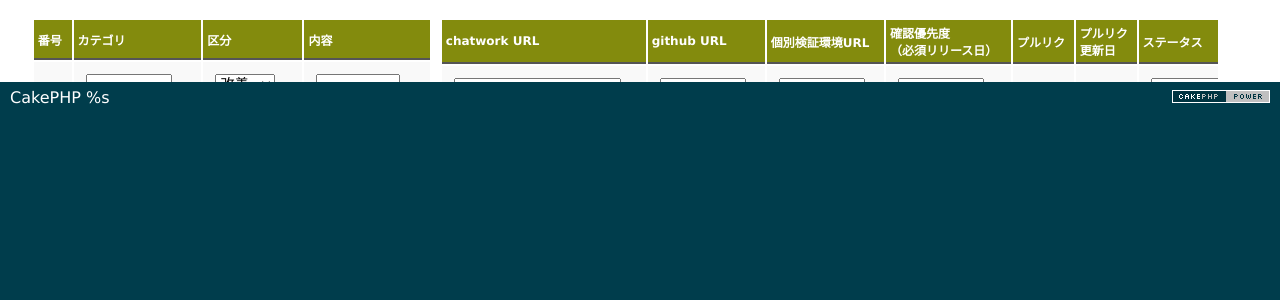
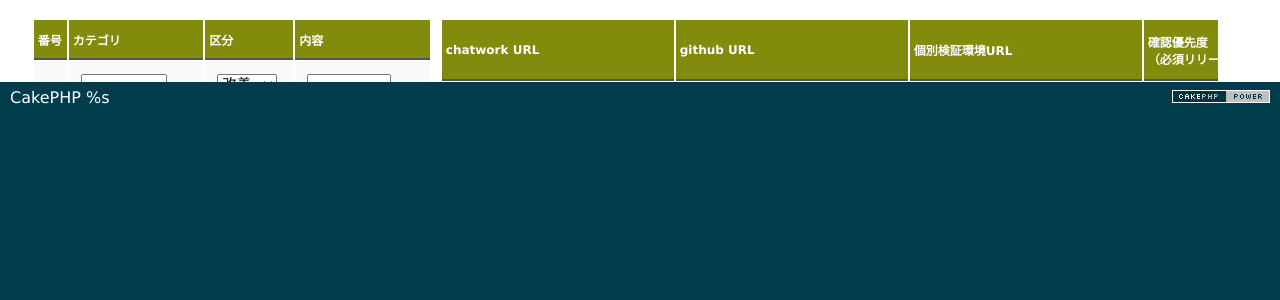
Before and after one commit to kento-iuchi/verification_sheet, a CakePHP app: the page made by app/View/Items/index.ctp in a window 1280 px wide. Shown: the part 48-348 px from the top of the page. Run offline with PHP 8.4 and a stand-in for CakePHP, Linux system fonts and the light colour scheme; the template is opened without the code that fills it, so the values that code supplies are empty; form fields are guessed from the names that the template uses; some libraries are stand-ins or nearby versions.

Commit message:
長すぎる文字列を折り返すように

```diff
--- a/app/View/Items/index.ctp
+++ b/app/View/Items/index.ctp
@@ -11,17 +11,17 @@ error_reporting(E_ALL);
 <div id="view_part">
 <table id="view_part_header">
     <tr class="table_titles">
-        <th>番号</th>
-        <th>カテゴリ</th>
-        <th>区分</th>
-        <th>内容</th>
+        <th class="id_row">番号</th>
+        <th class="category_row">カテゴリ</th>
+        <th class="division_row">区分</th>
+        <th class="content_row">内容</th>
     </tr>
     <?php foreach ($items as $item): ?>
     <tr id="item_<?php echo h($item['Item']['id'] . '-head'); ?>" class="view_part_item">
-        <td class="record" id="<?php echo $item['Item']['id'] . "-id";?>"><?php echo $item['Item']['id']; ?></td>
-        <td class="record" id="<?php echo $item['Item']['id'] . "-category";?>"><?php echo $item['Item']['category']; ?></td>
-        <td class="record" id="<?php echo $item['Item']['id'] . "-division";?>"><?php echo $item['Item']['division']; ?></td>
-        <td class="record" id="<?php echo $item['Item']['id'] . "-content";?>"><?php echo $item['Item']['content']; ?></td>
+        <td class="record id_row" id="<?php echo $item['Item']['id'] . "-id";?>"><?php echo $item['Item']['id']; ?></td>
+        <td class="record category_row" id="<?php echo $item['Item']['id'] . "-category";?>"><?php echo $item['Item']['category']; ?></td>
+        <td class="record division_row" id="<?php echo $item['Item']['id'] . "-division";?>"><?php echo $item['Item']['division']; ?></td>
+        <td class="record content_row" id="<?php echo $item['Item']['id'] . "-content";?>"><?php echo $item['Item']['content']; ?></td>
     </tr>
     <?php endforeach; ?>
     <tr class="input_part">
@@ -44,25 +44,25 @@ error_reporting(E_ALL);
 <div id='view_part_data'>
     <table id="data_table" class="table_view_part">
         <tr class="table_titles">
-            <th>chatwork URL</th>
-            <th>github URL</th>
-            <th>個別検証環境URL</th>
+            <th class="url_row">chatwork URL</th>
+            <th class="url_row">github URL</th>
+            <th class="url_row">個別検証環境URL</th>
             <th>確認優先度<br>（必須リリース日）</th>
-            <th>プルリク</th>
-            <th>プルリク<br>更新日</th>
+            <th class="date_row">プルリク</th>
+            <th class="date_row">プルリク<br>更新日</th>
             <th>ステータス</th>
-            <th>技術リリース<br>OK判断日</th>
-            <th>サポートリリース<br>OK判断日</th>
-            <th>営業リリース<br>OK判断日</th>
-            <th>経過日数</th>
-            <th>リリース<br>予定日</th>
-            <th>検証完了<br>猶予日数</th>
-            <th>master<br>マージ完了日</th>
-            <th>確認ポイント</th>
-            <th>確認コメント</th>
-            <th>確認コメント対応</th>
-            <th>作成日時</th>
-            <th>最終更新日時</th>
+            <th class="date_row">技術リリース<br>OK判断日</th>
+            <th class="date_row">サポートリリース<br>OK判断日</th>
+            <th class="date_row">営業リリース<br>OK判断日</th>
+            <th class="day_count_row">経過日数</th>
+            <th class="date_row">リリース<br>予定日</th>
+            <th class="day_count_row">検証完了<br>猶予日数</th>
+            <th class="date_row">master<br>マージ完了日</th>
+            <th class="comment_row">確認ポイント</th>
+            <th class="comment_row">確認コメント</th>
+            <th class="comment_row">確認コメント対応</th>
+            <th class="date_row">作成日時</th>
+            <th class="date_row">最終更新日時</th>
             <th></th>
         </tr>
 
--- a/app/webroot/css/index.css
+++ b/app/webroot/css/index.css
@@ -24,6 +24,7 @@ table th,td {
     position: absolute;
     width: 400px;
     left: 0px;
+    table-layout: fixed;
 }
 
 #view_part_data {
@@ -32,10 +33,11 @@ table th,td {
     top: 0px;
     width: calc(99% - 400px);
     overflow-x: scroll;
+    table-layout: fixed;
 }
 
 #view_part_data table {
-    width: 2000px;
+    width: 3000px;
 }
 
 #page_selecter {
@@ -45,6 +47,7 @@ table th,td {
 
 .view_part_item {
     height: 32px;
+    word-wrap: break-word;
 }
 
 tr:nth-child(odd) {
@@ -60,6 +63,30 @@ tr.table_titles {
     font-size: 16px;
     color: white;
     background-color: #838b0d;
+}
+
+.id_row {
+    width: 25px;
+}
+
+.division_row {
+    width: 80px;
+}
+
+.url_row {
+    width: 224px;
+}
+
+.date_row {
+    width: 90px;
+}
+
+.day_count_row {
+    width: 56px;
+}
+
+.comment_row {
+    width: 300px;
 }
 
 .input_part textarea,input {
```
